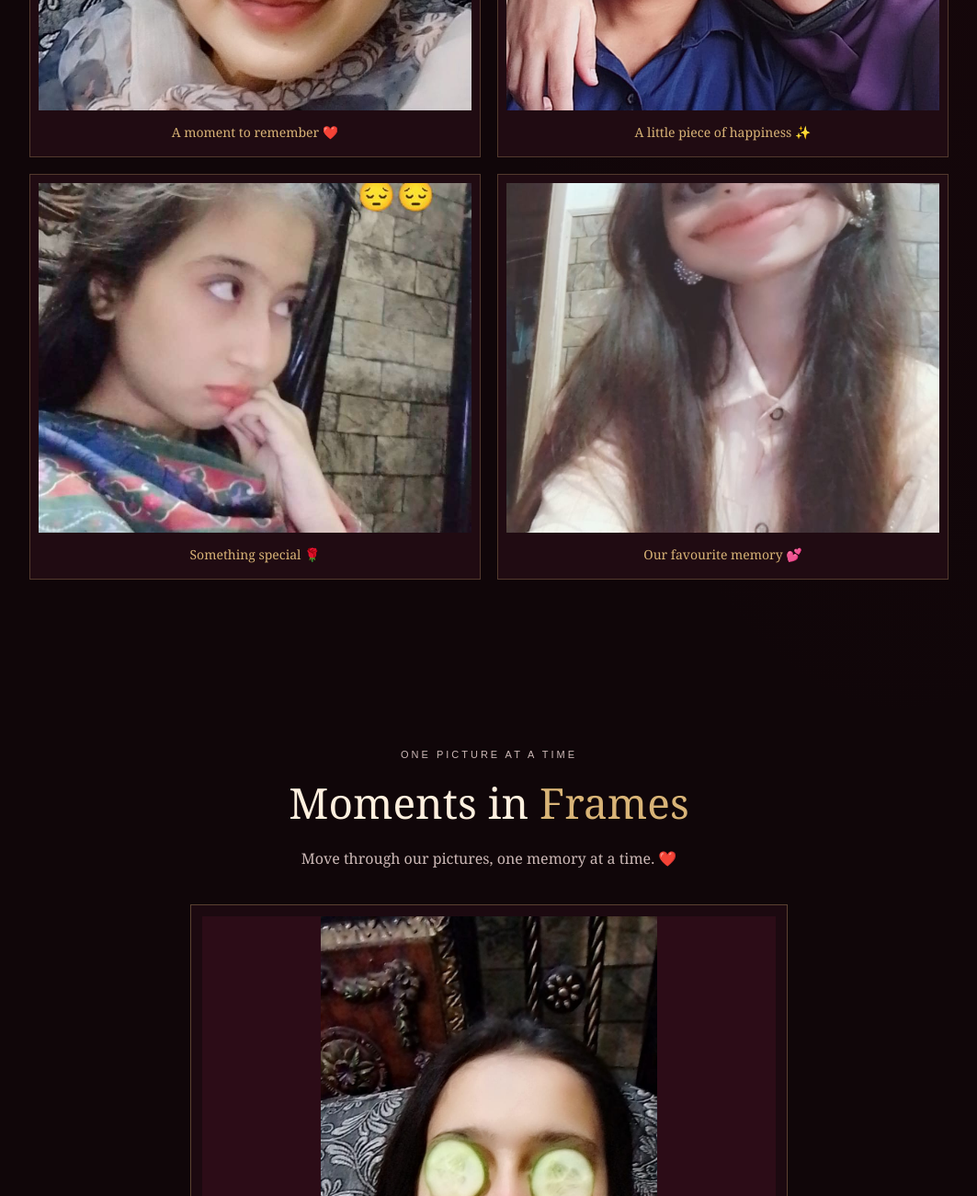
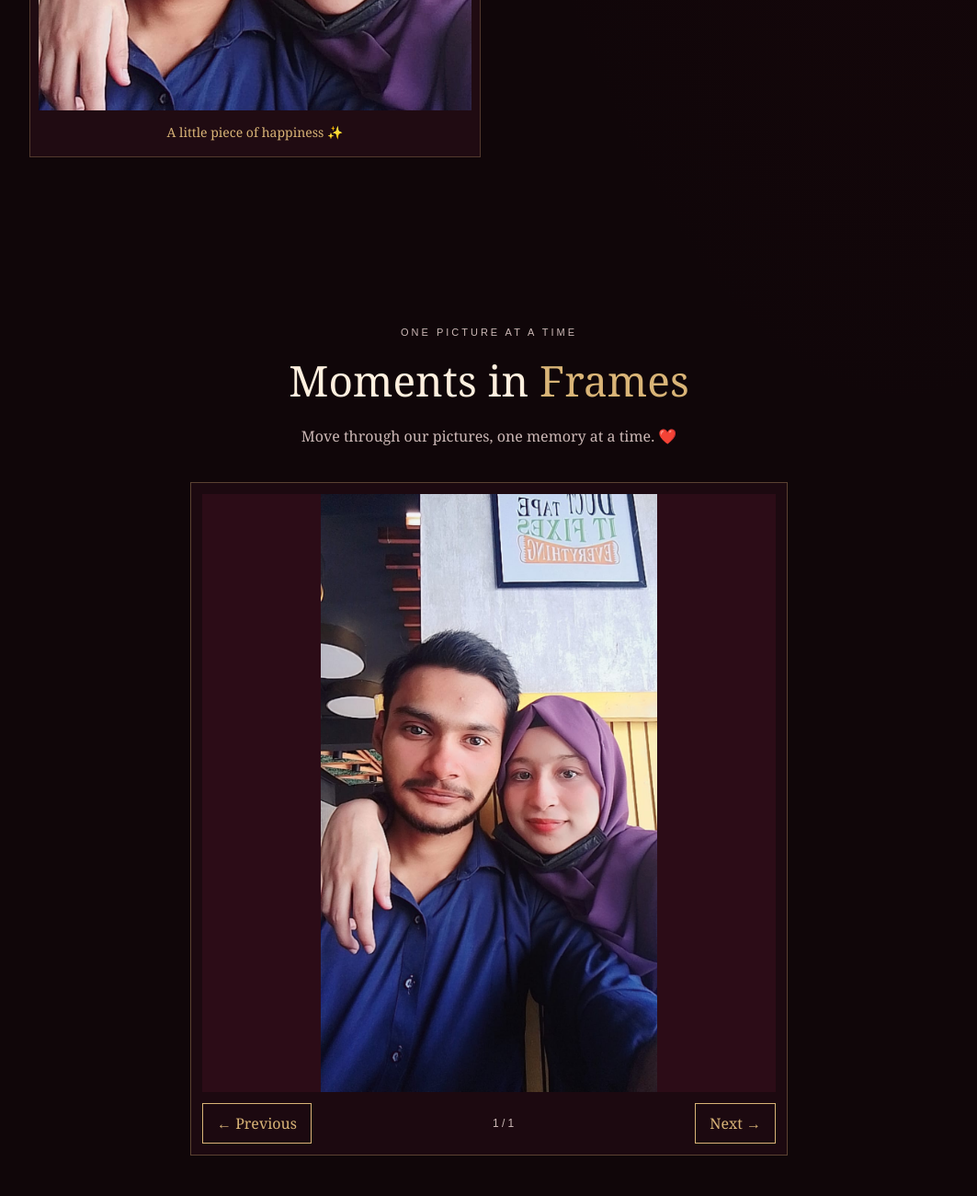
Before and after one commit to emilyjames14078-ai/for-umaima, a plain HTML site: page index.html in a window 1280 px wide. Shown: the part 4600-5900 px from the top of the page at 92% size, without its empty margins (108-1171 px from the left). Drawn offline with Linux system fonts and the light colour scheme.

Commit message:
Update index.html

```diff
--- a/index.html
+++ b/index.html
@@ -292,7 +292,6 @@ footer {
 </head>
 
 <body>
-
 <header class="hero" id="home">
   <div id="balloons" aria-hidden="true"></div>
   <div class="hero-content">
@@ -443,25 +442,13 @@ footer {
     <div class="section-heading">
       <p class="eyebrow">Little moments, lasting memories</p>
       <h2>Our <span class="gold">Memories</span> 📸</h2>
-      <p>Four moments together, kept here as little memories of us. ❤️</p>
+      <p>Our pictures, kept here as little memories of us. ❤️</p>
     </div>
 
     <div class="gallery" id="gallery">
       <figure class="photo-card">
-        <img src="photo1.jpeg" alt="A memory of us together" loading="lazy">
-        <figcaption>A moment to remember ❤️</figcaption>
-      </figure>
-      <figure class="photo-card">
-        <img src="photo2.jpeg" alt="Holding hands together" loading="lazy">
+        <img src="photo2.jpeg" alt="A memory together" loading="lazy">
         <figcaption>A little piece of happiness ✨</figcaption>
-      </figure>
-      <figure class="photo-card">
-        <img src="photo4.jpeg" alt="A special moment together" loading="lazy">
-        <figcaption>Something special 🌹</figcaption>
-      </figure>
-      <figure class="photo-card">
-        <img src="photo5.jpeg" alt="A favourite picture together" loading="lazy">
-        <figcaption>Our favourite memory 💕</figcaption>
       </figure>
     </div>
   </div>
@@ -477,14 +464,11 @@ footer {
 
     <div class="slideshow">
       <div class="slide-frame" id="slideFrame">
-        <img class="slide-photo active" src="photo1.jpeg" alt="Memory one">
-        <img class="slide-photo" src="photo2.jpeg" alt="Memory two">
-        <img class="slide-photo" src="photo4.jpeg" alt="Memory three">
-        <img class="slide-photo" src="photo5.jpeg" alt="Memory four">
+        <img class="slide-photo active" src="photo2.jpeg" alt="A memory together">
       </div>
       <div class="slide-controls">
         <button type="button" id="prevSlide">← Previous</button>
-        <span id="slideCount">1 / 4</span>
+        <span id="slideCount">1 / 1</span>
         <button type="button" id="nextSlide">Next →</button>
       </div>
     </div>
```
